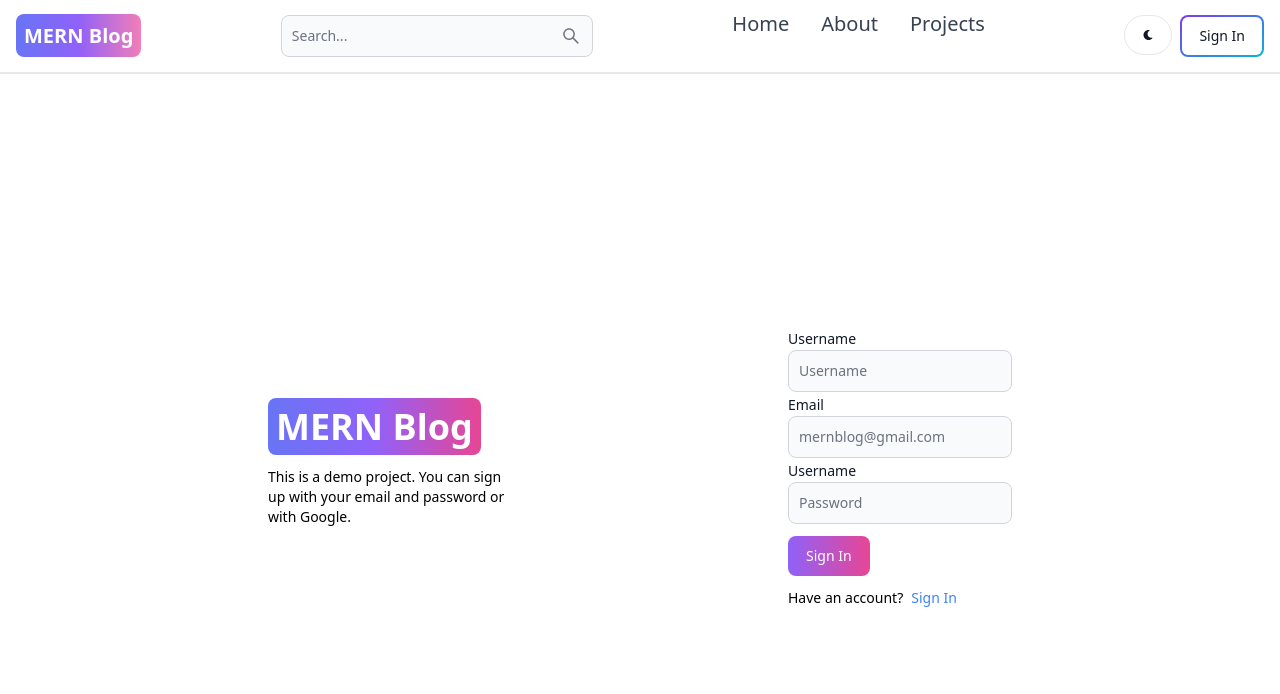
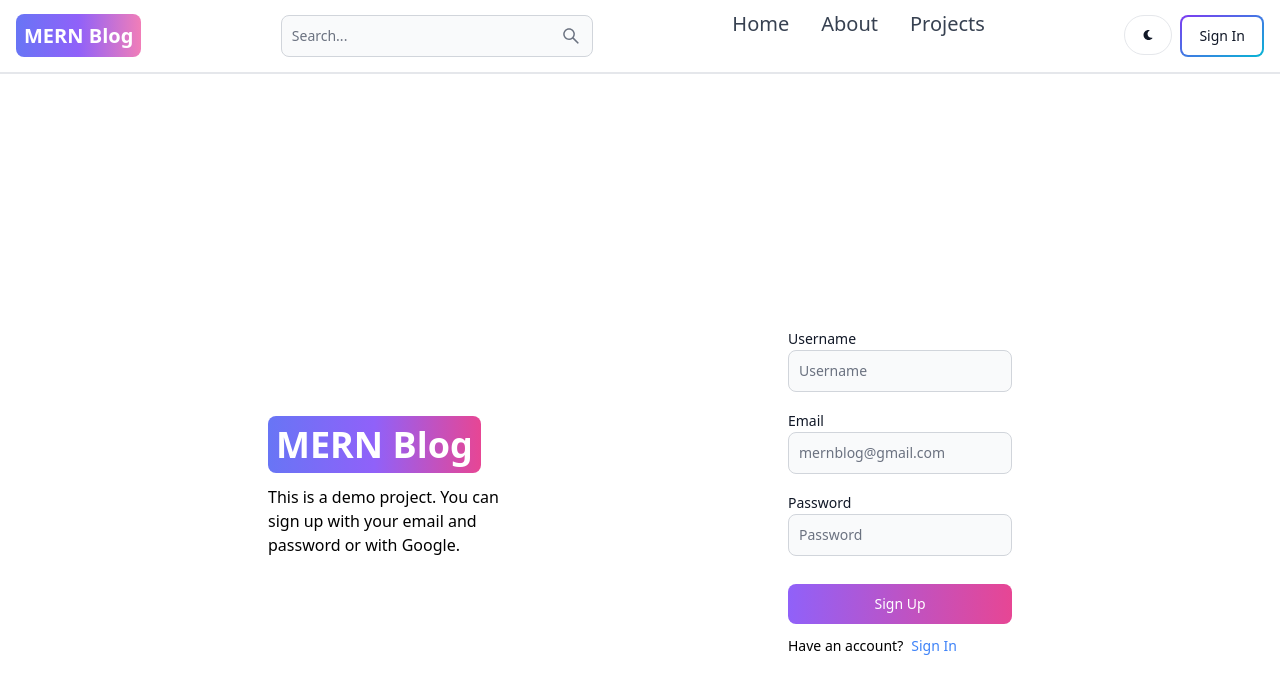
Before and after one commit to akshat-315/Akshat-s-Blog, a React (Vite) app in the folder client/: page /sign-up in a window 1280 px wide. Shown: the top 694 px of the page. Built offline with nearby package versions, Linux system fonts and the light colour scheme.

Commit message:
Created Sign-Up functionality

```diff
--- a/client/src/pages/SignUp.jsx
+++ b/client/src/pages/SignUp.jsx
@@ -1,8 +1,46 @@
-import { Button, Label, TextInput } from "flowbite-react";
-import React from "react";
-import { Link } from "react-router-dom";
+import { Alert, Button, Label, Spinner, TextInput } from "flowbite-react";
+import React, { useState } from "react";
+import { Link, useNavigate } from "react-router-dom";
 
 const SignUp = () => {
+  const [formData, setFormData] = useState({});
+  const [errorMessage, setErrorMessage] = useState(null);
+  const [loading, setLoading] = useState(false);
+  const navigate = useNavigate();
+
+  const handleChange = (e) => {
+    setFormData({ ...formData, [e.target.id]: e.target.value });
+  };
+  console.log("Form data: ", formData);
+
+  const handleSubmit = async (e) => {
+    e.preventDefault();
+    if (!formData.username || !formData.email || !formData.password) {
+      return setErrorMessage("Please fill out all fields.");
+    }
+
+    try {
+      setLoading(true);
+      setErrorMessage(null);
+      const res = await fetch("/api/v1/auth/sign-up", {
+        method: "POST",
+        headers: { "Content-Type": "application/json" },
+        body: JSON.stringify(formData),
+      });
+      const data = await res.json();
+      if (data.success === false) {
+        return setErrorMessage(data.message);
+      }
+      setLoading(false);
+      if (res.ok) {
+        navigate("/sign-in");
+      }
+    } catch (error) {
+      setErrorMessage(error.message);
+      setLoading(false);
+    }
+  };
+
   return (
     <div className="min-h-screen mt-60">
       <div className="flex p-3 max-w-3xl mx-auto flex-col md:flex-row md:items-center gap-5 ">
@@ -13,7 +51,7 @@
               MERN Blog
             </span>
           </Link>
-          <p className="text-sm mt-5 w-1/2">
+          <p className="text-md mt-5 w-1/2">
             This is a demo project. You can sign up with your email and password
             or with Google.
           </p>
@@ -22,10 +60,15 @@
         {/* right */}
 
         <div>
-          <form className="b">
+          <form className="flex flex-col gap-4" onSubmit={handleSubmit}>
             <div>
               <Label value="Username" />
-              <TextInput type="text" placeholder="Username" id="username" />
+              <TextInput
+                type="text"
+                placeholder="Username"
+                id="username"
+                onChange={handleChange}
+              />
             </div>
             <div>
               <Label value="Email" />
@@ -33,26 +76,44 @@
                 type="email"
                 placeholder="mernblog@gmail.com"
                 id="email"
+                onChange={handleChange}
               />
             </div>
             <div>
-              <Label value="Username" />
-              <TextInput type="password" placeholder="Password" id="password" />
+              <Label value="Password" />
+              <TextInput
+                type="password"
+                placeholder="Password"
+                id="password"
+                onChange={handleChange}
+              />
             </div>
             <Button
               gradientDuoTone="purpleToPink"
               type="submit"
               className="mt-3"
             >
-              Sign In
+              {loading ? (
+                <>
+                  <Spinner size="sm" />
+                  <span className="pl-3">Loading...</span>
+                </>
+              ) : (
+                "Sign Up"
+              )}
             </Button>
+          </form>
           <div className="flex gap-2 text-sm mt-3">
             <span>Have an account?</span>
             <Link to="/sign-in" className="text-blue-500">
               Sign In
             </Link>
           </div>
-          </form>
+          {errorMessage && (
+            <Alert className="mt-5" color="failure">
+              {errorMessage}
+            </Alert>
+          )}
         </div>
       </div>
     </div>
--- a/client/vite.config.js
+++ b/client/vite.config.js
@@ -1,7 +1,15 @@
-import { defineConfig } from 'vite'
-import react from '@vitejs/plugin-react-swc'
+import { defineConfig } from "vite";
+import react from "@vitejs/plugin-react-swc";
 
 // https://vitejs.dev/config/
 export default defineConfig({
+  server: {
+    proxy: {
+      "/api": {
+        target: "http://localhost:5000",
+        secure: false,
+      },
+    },
+  },
   plugins: [react()],
-})
+});
```
Lines whose indentation alone changed are shown as unchanged.
